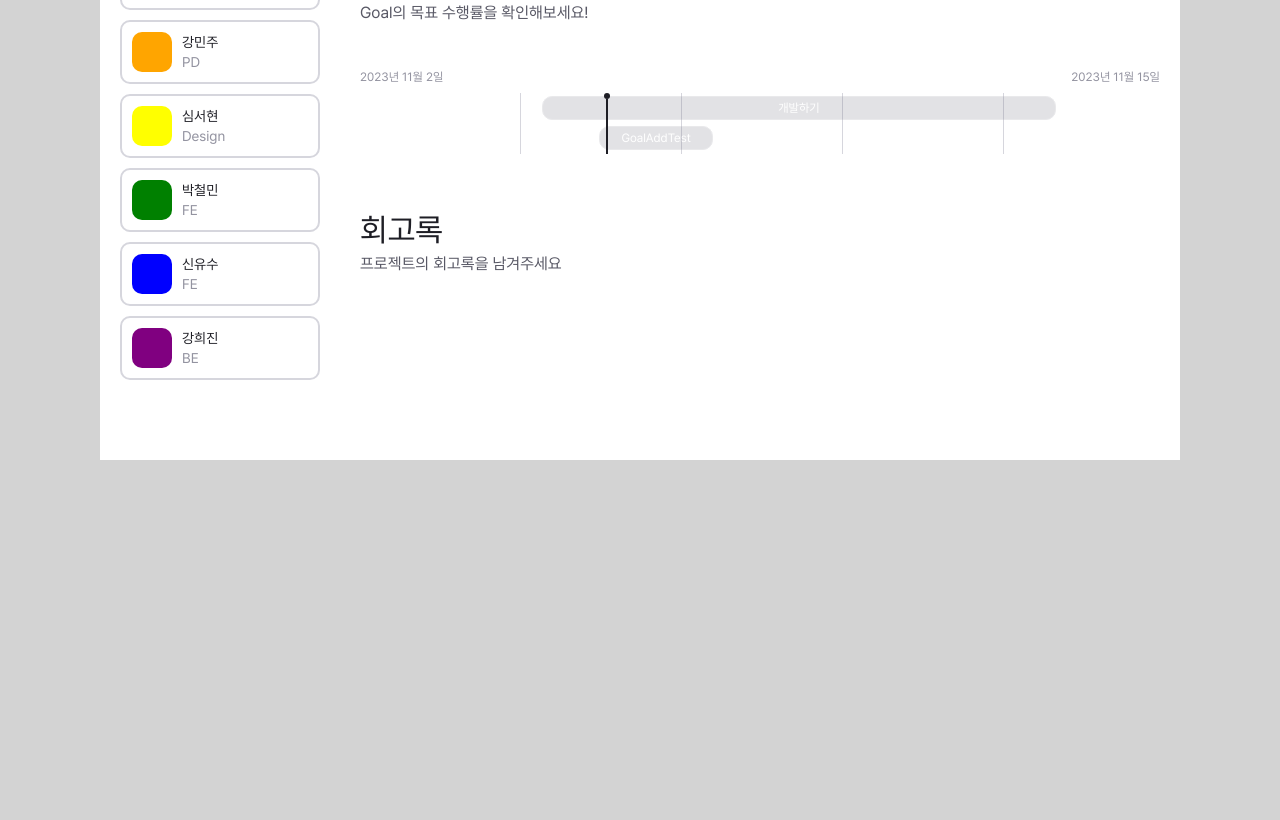
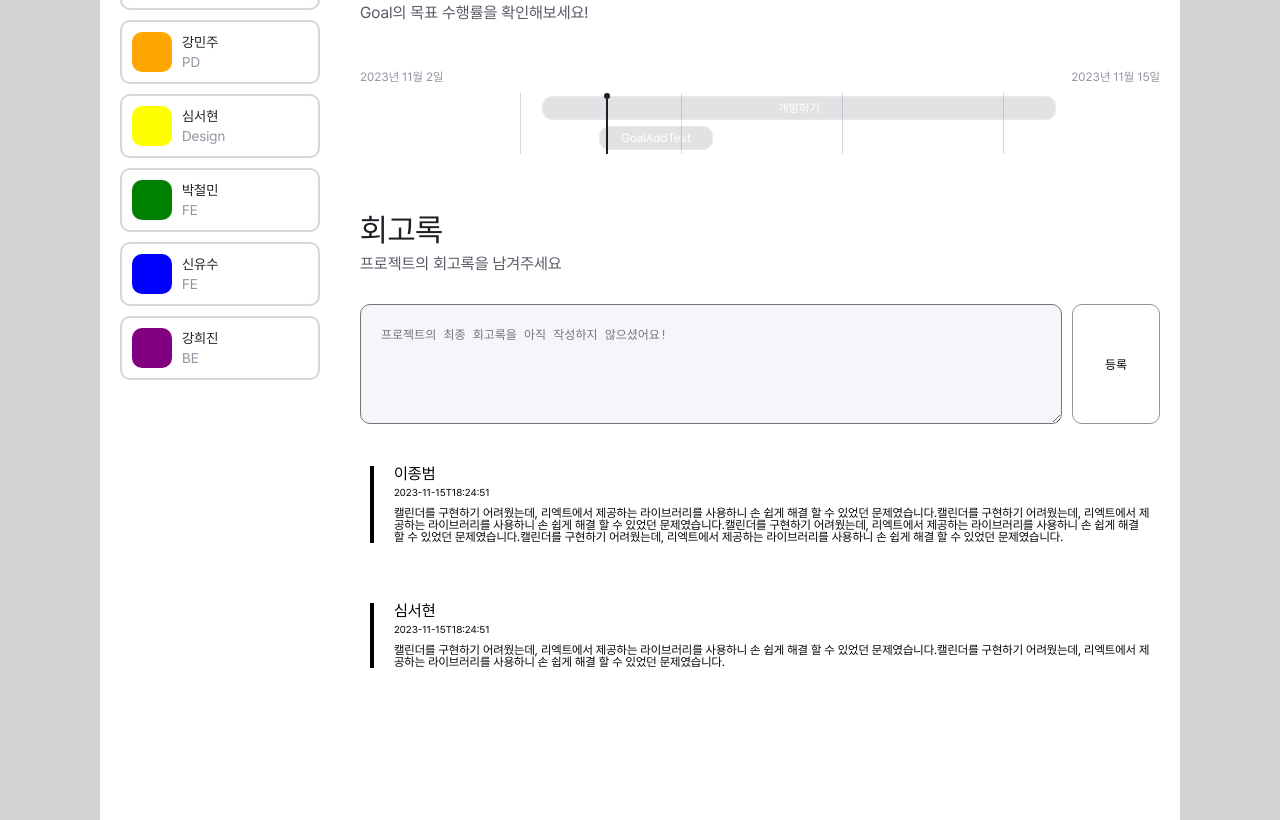
Before and after one commit to 9oormthon-univ/TEAM_12, a React (Vite) app: page /report/1 in a window 1280 px wide. Shown: the part 532-1352 px from the top of the page. Before the commit the page ends 992 px from the top, so only its background shows below. Built offline with nearby package versions, Linux system fonts and the light colour scheme; no server answers; what recoil-persist would draw is missing.

Commit message:
:sparkles: Feat: API - Memori Post/Get

```diff
--- a/src/components/goal/goalSchedule/GoalScheduleContent.jsx
+++ b/src/components/goal/goalSchedule/GoalScheduleContent.jsx
@@ -16,7 +16,7 @@ function GoalScheduleContent({
 
   const [goals, setGoals] = useState([]);
 
-  const fetchLanternsData = async () => {
+  const fetchData = async () => {
     try {
       var response;
       // ----팀페이지
@@ -44,7 +44,7 @@ function GoalScheduleContent({
   };
 
   useEffect(() => {
-    fetchLanternsData();
+    fetchData();
   }, []);
 
   //---- 날짜 반환 년, 월, 일
--- a/src/components/report/memori/Memori.jsx
+++ b/src/components/report/memori/Memori.jsx
@@ -1,14 +1,110 @@
-import React from "react";
+import React, { memo, useEffect, useState } from "react";
 import * as S from "./style";
+import { API } from "../../../api/axios";
+import { useParams } from "react-router-dom";
+import TeamCommonAlert from "../../team/teamCommon/TeamCommonAlert";
 
 function Memori() {
+  const params = useParams();
+  const [data, setData] = useState([]);
+
+  const Dummy_data = [
+    {
+      id: 1,
+      member: "이종범",
+      content:
+        "캘린더를 구현하기 어려웠는데, 리엑트에서 제공하는 라이브러리를 사용하니 손 쉽게 해결 할 수 있었던 문제였습니다.캘린더를 구현하기 어려웠는데, 리엑트에서 제공하는 라이브러리를 사용하니 손 쉽게 해결 할 수 있었던 문제였습니다.캘린더를 구현하기 어려웠는데, 리엑트에서 제공하는 라이브러리를 사용하니 손 쉽게 해결 할 수 있었던 문제였습니다.캘린더를 구현하기 어려웠는데, 리엑트에서 제공하는 라이브러리를 사용하니 손 쉽게 해결 할 수 있었던 문제였습니다.",
+      updatedAt: "2023-11-15T18:24:51"
+    },
+    {
+      id: 3,
+      member: "심서현",
+      content:
+        "캘린더를 구현하기 어려웠는데, 리엑트에서 제공하는 라이브러리를 사용하니 손 쉽게 해결 할 수 있었던 문제였습니다.캘린더를 구현하기 어려웠는데, 리엑트에서 제공하는 라이브러리를 사용하니 손 쉽게 해결 할 수 있었던 문제였습니다.",
+      updatedAt: "2023-11-15T18:24:51"
+    }
+  ];
+
+  const fetchData = async () => {
+    try {
+      const response = await API.get(`/api/memoirs/${params.teamId}`);
+      setData(response.data);
+    } catch (error) {
+      console.log("에러~", error);
+      //api없을 경우 임시로 넣어두는 데이터, 추후 삭제 예정
+      // ----팀페이지
+      setData(Dummy_data);
+    }
+  };
+
+  useEffect(() => {
+    fetchData();
+  }, []);
+
+  const [value, setValue] = useState("");
+  const onChangeHandle = e => {
+    setValue(e.target.value);
+  };
+  const handleSubmit = async event => {
+    event.preventDefault();
+
+    if (value === "") {
+      alert("회고록을 입력해주세요!");
+      return;
+    }
+
+    try {
+      const response = await API.post(
+        `/api/projects/${params.teamId}/memoirs`,
+        {
+          memberId: 2,
+          content: value
+        }
+      );
+      if (response.statusCode == 200) {
+        alert("회고록이 작성되었습니다!");
+      } else if (response.statusCode == 400) {
+        alert("회고록을 이미 작성하셨습니다!");
+      }
+    } catch (error) {
+      console.error(error);
+      alert("회고록 작성에 실패했습니다.");
+    }
+  };
+
   return (
     <>
       <S.MemoriPageHeaderWrapper>
         <S.MemoriPageHeaderTitle>회고록</S.MemoriPageHeaderTitle>
-        <S.MemoriPageHeaderSubtitle>
+        <S.MemoriPageHeaderSubtitle style={{ marginBottom: "2rem" }}>
           프로젝트의 회고록을 남겨주세요
         </S.MemoriPageHeaderSubtitle>
+
+        <S.MemoriForm onSubmit={handleSubmit}>
+          <S.MemoriInput
+            onChange={onChangeHandle}
+            value={value}
+            placeholder="프로젝트의 최종 회고록을 아직 작성하지 않으셨어요!"
+          />
+          <S.MemoriSubmit>등록</S.MemoriSubmit>
+        </S.MemoriForm>
+
+        {/*---- 회고록모음 ---*/}
+        <S.MemoriList>
+          {data.map((memori, index) => (
+            <S.MemoriWrapper key={index}>
+              <S.MemoriSideLine $sidelinecolor="black" />
+              <S.MemoriContentWrapper>
+                <S.MemoriContentName>{memori.member}</S.MemoriContentName>
+                <S.MemoriContentTime>{memori.updatedAt}</S.MemoriContentTime>
+                <S.MemoriContentContent>
+                  {memori.content}
+                </S.MemoriContentContent>
+              </S.MemoriContentWrapper>
+            </S.MemoriWrapper>
+          ))}
+        </S.MemoriList>
+        {/*---- 회고록모음 ---*/}
       </S.MemoriPageHeaderWrapper>
     </>
   );
--- a/src/components/report/memori/style.jsx
+++ b/src/components/report/memori/style.jsx
@@ -19,3 +19,82 @@ export const MemoriPageHeaderSubtitle = styled.div`
   color: ${props => props.theme.colors.gray4};
   font-size: 1rem;
 `;
+
+export const MemoriList = styled.div`
+  width: 100%;
+  padding: 2rem 0;
+  display: flex;
+  flex-direction: column;
+`;
+export const MemoriWrapper = styled.div`
+  width: 100%;
+  display: flex;
+
+  padding: 0.625rem;
+  margin-bottom: 2.5rem;
+`;
+
+export const MemoriSideLine = styled.div`
+  width: 0.25rem;
+  min-height: 100%;
+  background-color: ${props => props.$sidelinecolor};
+
+  margin-right: 1.25rem;
+  flex-shrink: 0;
+`;
+
+export const MemoriContentWrapper = styled.div`
+  flex-grow: 1;
+  display: flex;
+  flex-direction: column;
+`;
+
+export const MemoriContentName = styled.div`
+  font-size: 1rem;
+  margin-bottom: 0.3125rem;
+`;
+export const MemoriContentTime = styled.div`
+  font-size: 0.625rem;
+  margin-bottom: 0.625rem;
+`;
+
+export const MemoriContentContent = styled.div`
+  width: 100%;
+  font-size: 0.75rem;
+`;
+
+// 폼제출
+
+export const MemoriForm = styled.form`
+  width: 100%;
+  display: flex;
+`;
+
+export const MemoriInput = styled.textarea`
+  flex-grow: 1;
+
+  padding: 1.25rem;
+  height: 7.5rem;
+
+  font-size: 0.75rem;
+
+  border-radius: 0.625rem;
+  background-color: ${props => props.theme.colors.gray0};
+
+  display: flex;
+  justify-content: start;
+  color: ${props => props.theme.colors.black};
+  &:placeholder {
+    color: ${props => props.theme.colors.gray4};
+  }
+`;
+export const MemoriSubmit = styled.button`
+  font-size: 0.75rem;
+  padding: 0 2rem;
+  margin-left: 0.625rem;
+
+  flex-shrink: 0;
+
+  border-radius: 0.625rem;
+  border: 1px solid ${props => props.theme.colors.gray2};
+`;
--- a/src/components/team/teamCalendar/TeamCalendar.jsx
+++ b/src/components/team/teamCalendar/TeamCalendar.jsx
@@ -17,7 +17,7 @@ function TeamCalendar({ $getSelectedDate }) {
     inCompleteDateList: []
   });
 
-  const fetchLanternsData = async () => {
+  const fetchData = async () => {
     try {
       const response = await API.get(
         `/api/todos/monthly?yearMonth=${moment(monthValue).format("YYYY-MM")}`
@@ -39,7 +39,7 @@ function TeamCalendar({ $getSelectedDate }) {
   }, [dateValue]);
 
   useEffect(() => {
-    fetchLanternsData();
+    fetchData();
   }, [monthValue]);
 
   return (
--- a/src/components/team/teamCommon/TeamCommonAlert.jsx
+++ b/src/components/team/teamCommon/TeamCommonAlert.jsx
@@ -1,9 +1,11 @@
 import { s } from "./style";
 
-function TeamCommonAlert() {
+function TeamCommonAlert({ icon = "❗️", content = "경고" }) {
   return (
     <s.AlertWrapper>
-      <s.AlertText>❗️alert Something</s.AlertText>
+      <s.AlertText>
+        {icon} {content}
+      </s.AlertText>
     </s.AlertWrapper>
   );
 }
--- a/src/components/todo/todoCount/TodoCount.jsx
+++ b/src/components/todo/todoCount/TodoCount.jsx
@@ -25,7 +25,7 @@ function TodoCount() {
     ]
   };
 
-  const fetchLanternsData = async () => {
+  const fetchData = async () => {
     try {
       const response = await API.get(`/api/projects/${params.teamId}`);
       setData(response.data.reportTodoList);
@@ -40,7 +40,7 @@ function TodoCount() {
   };
 
   useEffect(() => {
-    fetchLanternsData();
+    fetchData();
   }, []);
 
   return (
--- a/src/pages/login/Login.jsx
+++ b/src/pages/login/Login.jsx
@@ -3,9 +3,10 @@ import * as S from "./style";
 
 import { useNavigate } from "react-router-dom";
 import { Link } from "react-router-dom";
-import axios from "axios";
+
 import { useRecoilState } from "recoil";
 import { userState } from "../../context/authState";
+import { API } from "../../api/axios";
 
 function Login() {
   const navigate = useNavigate();
@@ -33,7 +34,7 @@ function Login() {
     }
 
     try {
-      const response = await axios.post("/api/users/login", {
+      const response = await API.post("/api/users/login", {
         userName: userName,
         password: password
       });
--- a/src/pages/login/SignUp.jsx
+++ b/src/pages/login/SignUp.jsx
@@ -1,6 +1,7 @@
 import React, { useEffect, useState } from "react";
 import * as S from "./style";
 import { useNavigate } from "react-router-dom";
+import { API } from "../../api/axios";
 
 function SignUp() {
   const navigate = useNavigate();
@@ -44,7 +45,7 @@ function SignUp() {
     }
 
     try {
-      const response = await axios.post("/api/users/signup", {
+      const response = await API.post("/api/users/signup", {
         userName: userName,
         password: password,
         fullName: fullName
```
